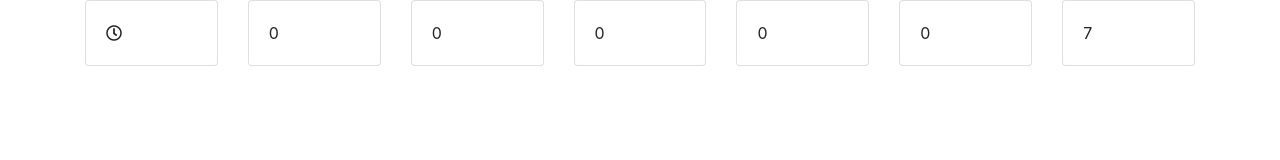
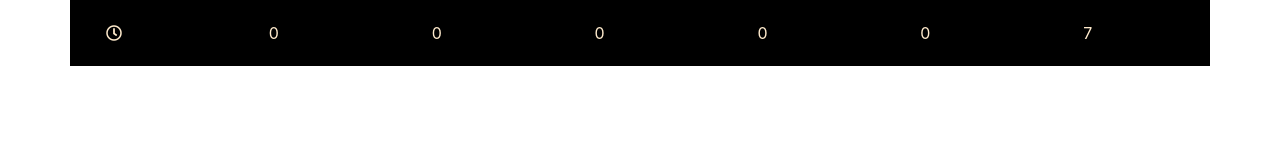
Before and after one commit to GMDEEP/Simple-Counter-with-React, a React app: page / in a window 1280 px wide. Built offline with nearby package versions, Linux system fonts and the light colour scheme.

Commit message:
Almost Done Update

```diff
--- a/src/js/component/home.js
+++ b/src/js/component/home.js
@@ -6,5 +6,5 @@ import { SecondsCounter } from "./SecondsCounter";
 
 //create your first component
 export function Home() {
-	return <SecondsCounter seconds={69} />;
+	return <SecondsCounter seconds={777} />;
 }
--- a/src/styles/index.scss
+++ b/src/styles/index.scss
@@ -1,4 +1,11 @@
 @import "~bootstrap/scss/bootstrap.scss";
+
+
+#app div{
+    background-color: black;
+    color: blanchedalmond;
+}
+
 
 /*
 
```
